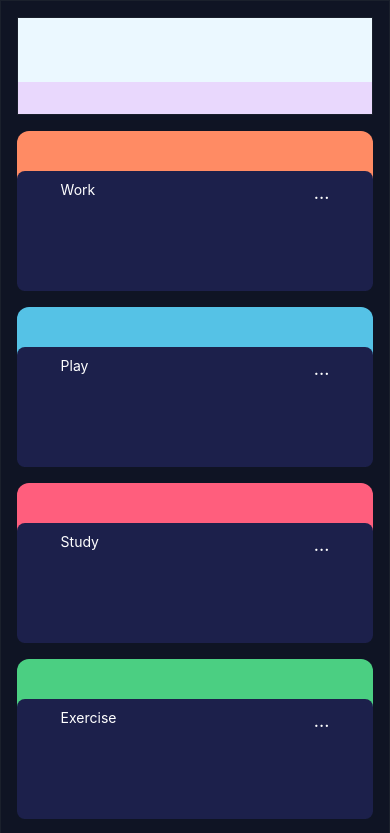
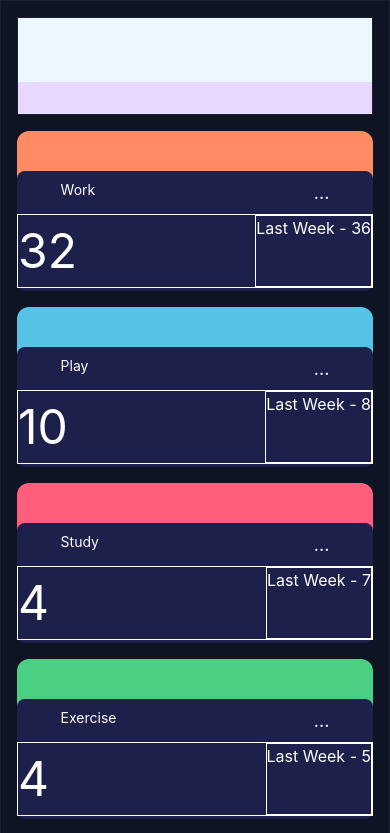
Before and after one commit to SheeloveDol/time-tracking-dashboard-react, a React (Create React App) app: page / in a window 390 px wide. Shown: the top 833 px of the page. Built offline with nearby package versions, Linux system fonts and the light colour scheme.

Commit message:
Added current and previous time and responsiveness

```diff
--- a/src/App.js
+++ b/src/App.js
@@ -14,17 +14,23 @@ function App() {
 
   return (
     <Box>
+
       <CardList>
+
         <HeaderCard />
+
         <SimpleGrid  columns={[1, 2, 3]} w='100%' gap='1rem'>
           {
             userData.map(item =>
               <Box key={item.id} borderRadius='xl' m='auto'
-              bg={item.accentBgColor}
-            borderColor='tomato.200' w='100%'
-             h='160px'>
-                <Box mt='40px' w='100%' bg={item.cardBgColor} h='120px' borderRadius='lg' >
-                  <Flex p='.5rem' w='80%' color='white' m='auto' mt=''
+                bg={item.accentBgColor}
+                borderColor='tomato.200' w='100%'
+                h='160px'>
+
+                <Box mt='40px' w='100%' bg={item.cardBgColor}
+                    h='120px' borderRadius='lg' >
+
+                  <Flex p='.5rem' w='80%' color='white' m='auto'
                   justify='space-between'>
                     <Text  fontSize='sm'>{item.title}
                     </Text>
@@ -32,14 +38,22 @@ function App() {
                       <Text fontSize='lg'>...</Text>
                     </Box>
                   </Flex>
-                  <Flex></Flex>
+
+                  <Flex border='1px' color='white'justify='space-between' direction={['row', 'column']}>
+                    <Text fontSize='5xl'>{item.timeframes.weekly.current}</Text>
+                    <Box border='1px'>Last Week - {item.timeframes.weekly.previous}</Box>
+                  </Flex>
+
                 </Box>
-        </Box>
+
+              </Box>
             )
           }
 
         </SimpleGrid>
+
       </CardList>
+
     </Box>
 
   );
```
